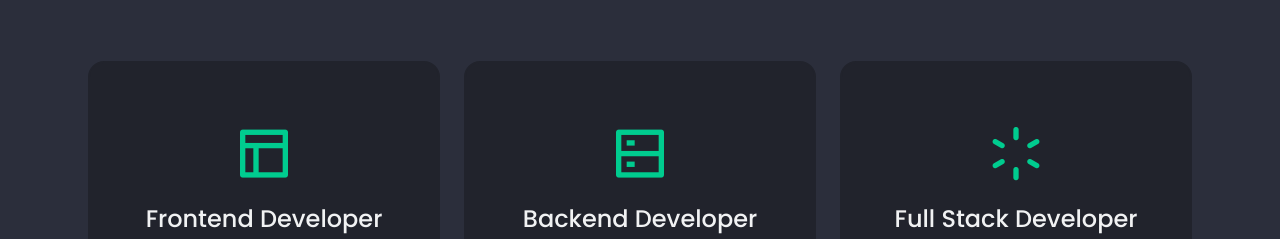
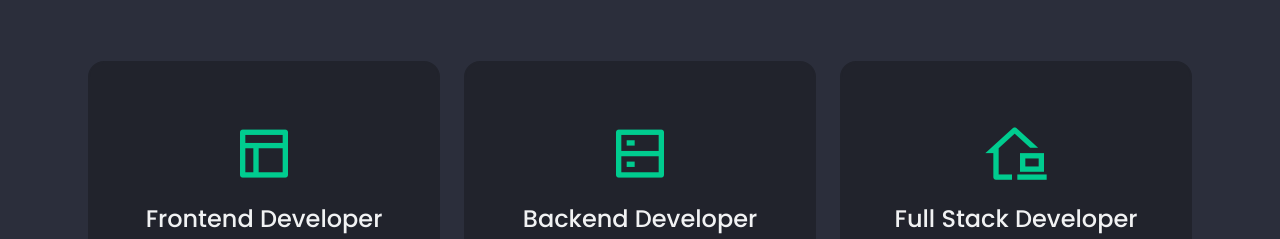
Before and after one commit to PardeyH/patrickherbst-com, a website: page index.html in a window 1280 px wide. Shown: the part 2244-2483 px from the top of the page. Drawn offline with nearby package versions, Linux system fonts and the light colour scheme.

Commit message:
changed icon on third card in services section

```diff
--- a/index.html
+++ b/index.html
@@ -259,7 +259,7 @@
             </article>
 
             <article class="services__card">
-                <i class="ri-loader-line services__icon"></i>
+                <i class="ri-home-office-line services__icon"></i>
                 <h2 class="services__title">Full Stack Developer</h2>
 
                 <p class="services__description">
```
